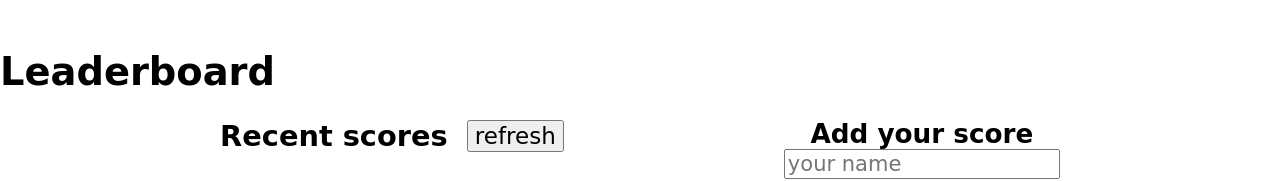
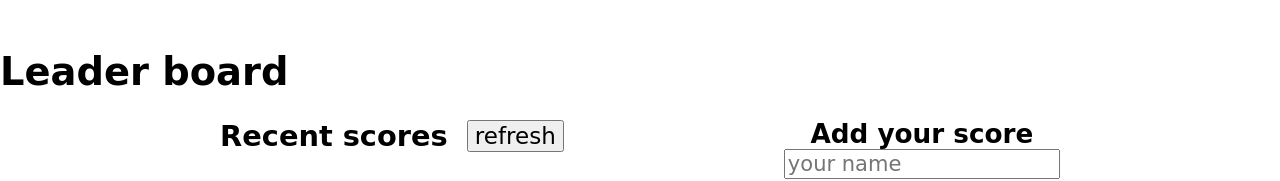
Before and after one commit to cvalencia1991/Leaderboard, a website built with webpack: page src/index.html in a window 1280 px wide. Shown: the top 181 px of the page. Built offline with nearby package versions, Linux system fonts and the light colour scheme.

Commit message:
Change the header name
Correct the way to spell the leader board header

```diff
--- a/src/index.html
+++ b/src/index.html
@@ -9,7 +9,7 @@
 </head>
 <body>
     <header>
-        <h1>Leaderboard</h1>
+        <h1>Leader board</h1>
     </header>
     <div class="constructor">
     <div class="Recentscores">
```
